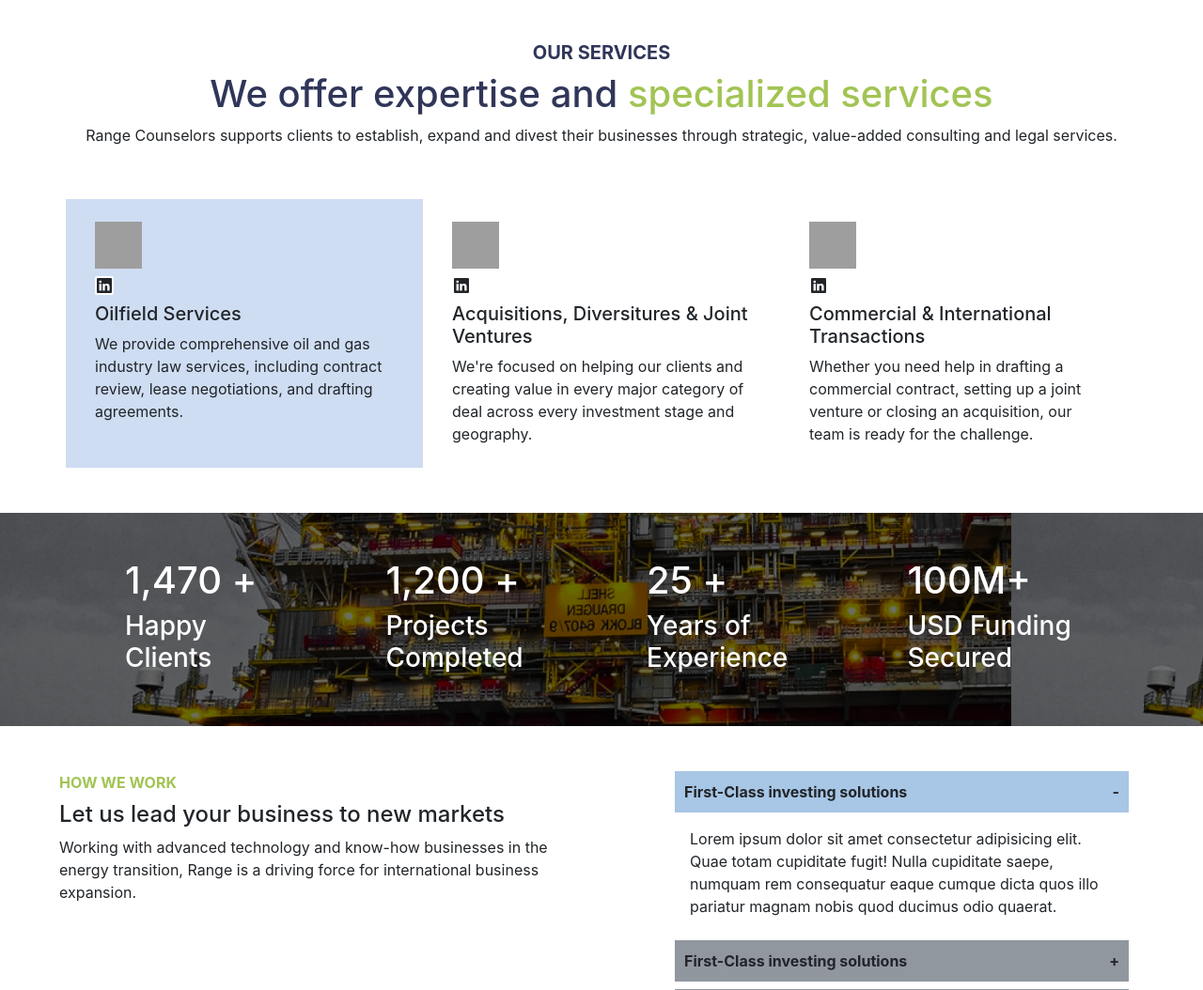
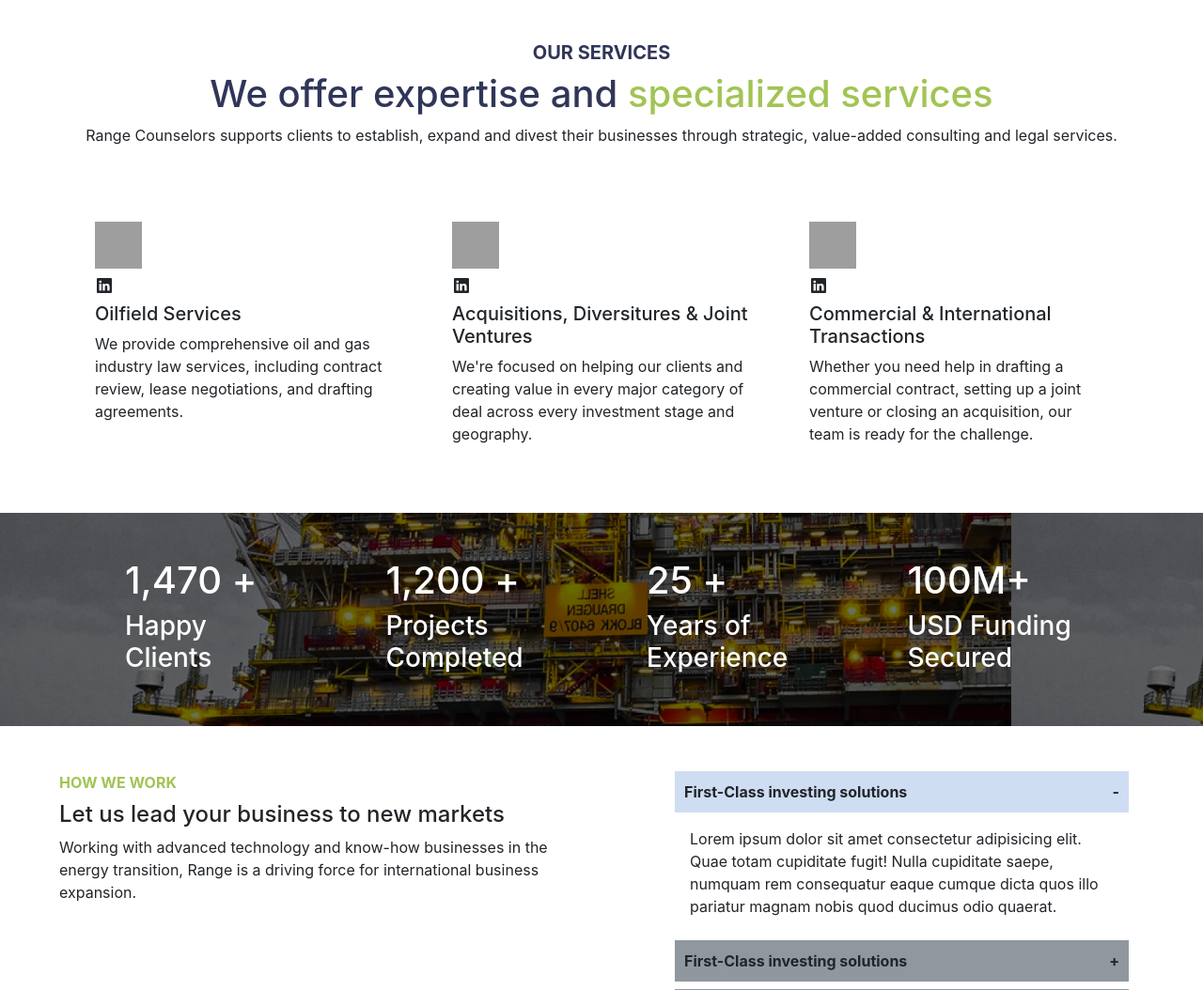
Before and after one commit to merakidigital/range, a PHP site: page /services in a window 1280 px wide. Shown: the part 404-1458 px from the top of the page at 94% size. Run offline with PHP 8.4, Linux system fonts and the light colour scheme; some libraries are stand-ins or nearby versions; grey boxes are pictures that could not be loaded.

Commit message:
actualizar

```diff
--- a/assets/css/main.css
+++ b/assets/css/main.css
@@ -33,7 +33,10 @@
 }
 
 /**services**/
+.cart-blue:hover{
 
+    background-color: #4B83CF45;
+}
 
 /****/
 .bg-banner {
@@ -243,6 +246,9 @@ footer {
     justify-content: space-between;
     background-color: #90979f;
 }
+ .acordeon-titulo.active {
+    background-color: #4B83CF45;
+}
 
 .pagina .acordeon-titulo span {
     cursor: pointer;
--- a/assets/js/app.js
+++ b/assets/js/app.js
@@ -5,8 +5,10 @@ $(function () {
         let id = $(this).data("respuesta")
         $(".acordeon-contenido").hide();
         $(".acordeon-titulo .iconoAcordeon") .html("+");
+        $(".acordeon-titulo").removeClass("active");
         $("#renglon__" + id).show();
         $(this).find("span").html("-");
+        $(this).addClass("active");
         console.log("#renglon__" + id)
     });
 })
--- a/vistas/contact.php
+++ b/vistas/contact.php
@@ -100,11 +100,11 @@
             <div id="s-2_2" class="col-12 col-sm-6">
                 <div class="container">
                     <div class="acordeon  px-5 ">
-                        <div class="acordeon-titulo font-weight-bold" data-respuesta="1">
+                        <div class="acordeon-titulo font-weight-bold active" data-respuesta="1">
                             Where we can help you?
                             <span class="font-weight-bold iconoAcordeon" data-acordeon="1">-</span>
                         </div>
-                        <div id="renglon__1" class="acordeon-contenido p-3">
+                        <div id="renglon__1" class="acordeon-contenido p-3" style="display: block;">
                             Working with advanced technology and know-how businesses in the energy transition, HFI is a driving force for international business expansion.
 
                         </div>
--- a/vistas/services.php
+++ b/vistas/services.php
@@ -6,10 +6,13 @@
     <meta http-equiv="X-UA-Compatible" content="IE=edge">
     <meta name="viewport" content="width=device-width, initial-scale=1.0">
     <title><?= isset($titulo) ? $titulo : "Service"  ?></title>
+    <script src="<?= $this->base_url() ?>/assets/local/jquery-3.5.1.slim.min.js"></script>
+    <script src="<?= $this->base_url() ?>/assets/local/jquery.min.js"></script>
     <link rel="stylesheet" href="./assets/local/bootstrap.min.css">
     <link rel="stylesheet" href="https://cdn.jsdelivr.net/npm/bootstrap-icons@1.3.0/font/bootstrap-icons.css">
     <link rel="stylesheet" href="./assets/css/main.css">
     <link rel="stylesheet" href="./assets/css/mainMobile.css">
+    <script src="./assets/js/app.js"></script>
 </head>
 
 <style>
@@ -64,7 +67,7 @@
 
     <section id="section-2" class=" container">
         <div class="row">
-            <div class="col-12 col-sm-4 bg-blue-primary">
+            <div class="col-12 col-sm-4 cart-blue ">
                 <div class="p-3 pt-4 d-flex flex-column">
                     <img src="./assets/imgs/icons/oil-rig.svg" alt="Services" sizes="" srcset="" class="bg-black" width="50" height="50">
                     <i class="bi bi-linkedin py-2"></i>
@@ -72,7 +75,7 @@
                     <label>We provide comprehensive oil and gas industry law services, including contract review, lease negotiations, and drafting agreements.</label>
                 </div>
             </div>
-            <div class="col-12 col-sm-4 ">
+            <div class="col-12 col-sm-4 cart-blue ">
                 <div class="p-3 pt-4 d-flex flex-column">
                     <img src="./assets/imgs/icons/acquisitions.svg" alt="Services" sizes="" srcset="" class="bg-black" width="50" height="50">
                     <i class="bi bi-linkedin py-2"></i>
@@ -80,7 +83,7 @@
                     <label>We're focused on helping our clients and creating value in every major category of deal across every investment stage and geography.</label>
                 </div>
             </div>
-            <div class="col-12 col-sm-4 ">
+            <div class="col-12 col-sm-4 cart-blue ">
                 <div class="p-3 pt-4 d-flex flex-column">
                     <img src="./assets/imgs/icons/transactions.svg" alt="Services" sizes="" srcset="" class="bg-black" width="50" height="50">
                     <i class="bi bi-linkedin py-2"></i>
@@ -141,36 +144,36 @@
             <div id="s-4_2" class="col-12 col-sm-6">
                 <div class="container pr-3 plr-sm-5">
                     <div class="acordeon  px-sm-5 ">
-                        <div class="acordeon-titulo font-weight-bold activo">
+                        <div  data-respuesta="1" class="acordeon-titulo font-weight-bold active" >
                             First-Class investing solutions
-                            <span class="font-weight-bold" data-acordeon="1">-</span>
+                            <span class="font-weight-bold iconoAcordeon" data-acordeon="1">-</span>
                         </div>
-                        <div id="renglon__1" class="acordeon-contenido p-3 activo">
+                        <div id="renglon__1" class="acordeon-contenido p-3"style="display: block;">
                             Lorem ipsum dolor sit amet consectetur adipisicing elit.
                             Quae totam cupiditate fugit! Nulla cupiditate saepe,
                             numquam rem consequatur eaque cumque dicta quos illo pariatur magnam nobis quod ducimus odio quaerat.
                         </div>
-                        <div class="acordeon-titulo mt-2 font-weight-bold ">
+                        <div  data-respuesta="2" class="acordeon-titulo mt-2 font-weight-bold ">
                             First-Class investing solutions
-                            <span class="font-weight-bold" data-acordeon="2">+</span>
+                            <span class="font-weight-bold iconoAcordeon" data-acordeon="2">+</span>
                         </div>
                         <div id="renglon__2" class="acordeon-contenido p-3 ">
                             Lorem ipsum dolor sit amet consectetur adipisicing elit.
                             Quae totam cupiditate fugit! Nulla cupiditate saepe,
                             numquam rem consequatur eaque cumque dicta quos illo pariatur magnam nobis quod ducimus odio quaerat.
                         </div>
-                        <div class="acordeon-titulo mt-2 font-weight-bold ">
+                        <div  data-respuesta="3" class="acordeon-titulo mt-2 font-weight-bold ">
                             First-Class investing solutions
-                            <span class="font-weight-bold" data-acordeon="3">+</span>
+                            <span class="font-weight-bold iconoAcordeon" data-acordeon="3">+</span>
                         </div>
                         <div id="renglon__3" class="acordeon-contenido p-3 ">
                             Lorem ipsum dolor sit amet consectetur adipisicing elit.
                             Quae totam cupiditate fugit! Nulla cupiditate saepe,
                             numquam rem consequatur eaque cumque dicta quos illo pariatur magnam nobis quod ducimus odio quaerat.
                         </div>
-                        <div class="acordeon-titulo mt-2 font-weight-bold ">
+                        <div  data-respuesta="4" class="acordeon-titulo mt-2 font-weight-bold ">
                             First-Class investing solutions
-                            <span class="font-weight-bold" data-acordeon="4">+</span>
+                            <span class="font-weight-bold iconoAcordeon" data-acordeon="4">+</span>
                         </div>
                         <div id="renglon__4" class="acordeon-contenido p-3 ">
                             Lorem ipsum dolor sit amet consectetur adipisicing elit.
```
